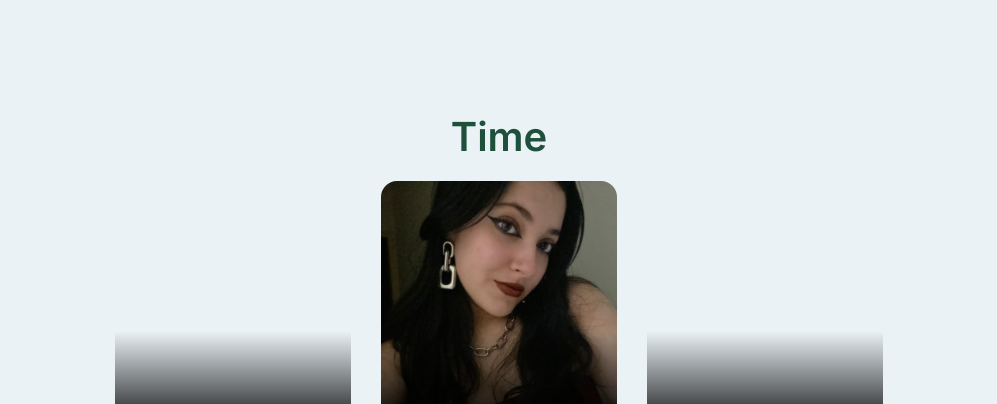
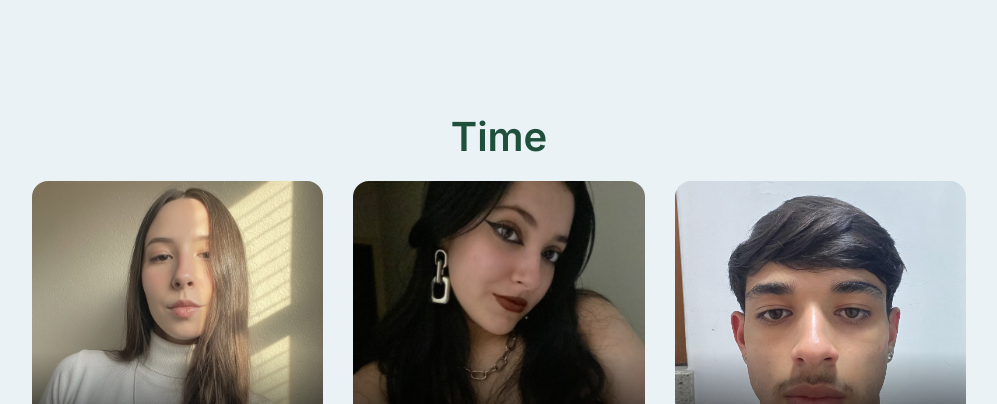
Before and after one commit to PI-Segundo-Semestre-Grupo-1/Site_Institucional, a website: page public/sobrenos.html in a window 1280 px wide. Shown: the part 2362-2766 px from the top of the page, without its empty margins (141-1138 px from the left). Drawn offline with Linux system fonts and the light colour scheme.

Commit message:
style: formatacao dos integrantes

```diff
--- a/public/css/estilo.css
+++ b/public/css/estilo.css
@@ -200,21 +200,10 @@ body {
   background-size: contain;
 }
 
-/* .banner::before{
-  content: '';
-  position: absolute;
-  inset: 0;
-  background: linear-gradient(
-    rgba(8, 6, 8, 0.0) 0%,
-    rgba(8,6,8, 0.45) 40%,
-    rgba(8, 6, 8, 0.45) 80%,
-    rgba(8, 6, 8, 0.0) 100%
-  );
-} */
-
 .banner .container {
+  flex-direction: column;
+  align-items: flex-start;
   justify-content: center;
-  align-items: center;
   height: 100%;
 }
 
@@ -236,7 +225,9 @@ body {
 .banner-cta {
   display: flex;
   gap: 16px;
-  margin-top: 28px;
+  margin-top: 20px;
+  align-self: flex-end;
+  margin-right: 7%;
 }
 
 .banner-cta .btn-cta--secundario {
--- a/public/css/sobrenos.css
+++ b/public/css/sobrenos.css
@@ -207,11 +207,12 @@
     color: #ffffff;
     border-radius: 0 0 5% 5%;
     width: 100%;
+    box-sizing: border-box;
     display: flex;
     flex-direction: column;
     gap: 3px;
     padding: 20px;
-    background: linear-gradient(to top, rgba(0, 0, 0, 0.75), rgba(7, 2, 2, 0.1));
+    background: linear-gradient(to top, rgba(0, 0, 0, 0.50), rgba(7, 2, 2, 0.1));
 }
 
 .titulodaImagemImpactos {
@@ -226,8 +227,10 @@
 
 /* Time */
 .container-equipe {
-    width: 60%;
+    width: 90%;
+    max-width: 1200px;
     margin: 5% auto;
+    box-sizing: border-box;
 }
 
 .title-equipe {
@@ -239,23 +242,24 @@
 }
 
 .equipe {
-    display: grid;
-    grid-template-columns: repeat(3, 1fr);
-    justify-items: center;
+    display: flex;
+    flex-wrap: wrap;
+    justify-content: center;
     gap: 30px;
 }
 
 .card-time {
+    box-sizing: border-box;
     display: flex;
     flex-direction: column;
     justify-content: center;
     align-items: center;
-    height: 300px;
-    width: 100%;
+    height: 340px;
+    width: calc(27% - 20px);
+    min-width: 200px;
 }
 
 .card-bg {
-    width: 100%;
     border-radius: 16px;
     position: relative;
     overflow: hidden;
@@ -309,7 +313,7 @@
 
 /* Foto de cada integrante */
 .integrante1 {
-    background-image: url("../assets/integrantes/ana.jpg");
+    background-image: url("../assets/integrantes/ana.jpeg");
 }
 
 .integrante2 {
@@ -317,7 +321,7 @@
 }
 
 .integrante3 {
-    background-image: url("../assets/integrantes/joao.jpg");
+    background-image: url("../assets/integrantes/joao.jpeg");
 }
 
 .integrante4 {
```
Also changed, not shown: public/assets/integrantes/ana.jpeg (added), public/assets/integrantes/joao.jpeg (added).
